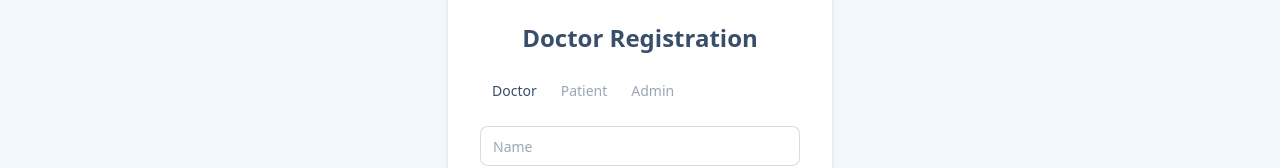
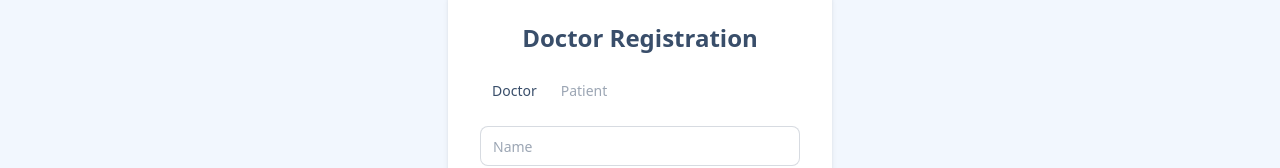
Before and after one commit to abhishek9680/digital-healthcare-system, a React (Vite) app in the folder frontend/: page /register in a window 1280 px wide. Shown: the part 267-435 px from the top of the page. Built offline with nearby package versions, Linux system fonts and the light colour scheme.

Commit message:
remove register option for admin

```diff
--- a/frontend/src/pages/register/RegisterPage.jsx
+++ b/frontend/src/pages/register/RegisterPage.jsx
@@ -32,10 +32,11 @@ const RegisterPage = () => {
 			} else if (role === 'patient') {
 				const payload = { ...form, gender: 'Not specified' };
 				res = await registerPatient(payload);
-			} else if (role === 'admin') {
-				// Register admin (ensure backend endpoint exists)
-				res = await registerAdmin(form);
 			}
+			//  else if (role === 'admin') {
+			// 	// Register admin (ensure backend endpoint exists)
+			// 	res = await registerAdmin(form);
+			// }
 			// Use backend-provided message if available (doctor may get pending-approval notice)
 			setSuccess(res?.message || 'Registration successful! Please login.');
 			// If registration was for doctor, keep on the page to show pending message but still navigate to login after a short delay
@@ -55,7 +56,7 @@ const RegisterPage = () => {
 				<div className="tabs tabs-boxed mb-4">
 					<button className={`tab ${role === 'doctor' ? 'tab-active' : ''}`} onClick={() => handleRoleChange('doctor')}>Doctor</button>
 					<button className={`tab ${role === 'patient' ? 'tab-active' : ''}`} onClick={() => handleRoleChange('patient')}>Patient</button>
-					<button className={`tab ${role === 'admin' ? 'tab-active' : ''}`} onClick={() => handleRoleChange('admin')}>Admin</button>
+					{/* <button className={`tab ${role === 'admin' ? 'tab-active' : ''}`} onClick={() => handleRoleChange('admin')}>Admin</button> */}
 				</div>
 
 				<form className="flex flex-col gap-4" onSubmit={handleSubmit}>
```
